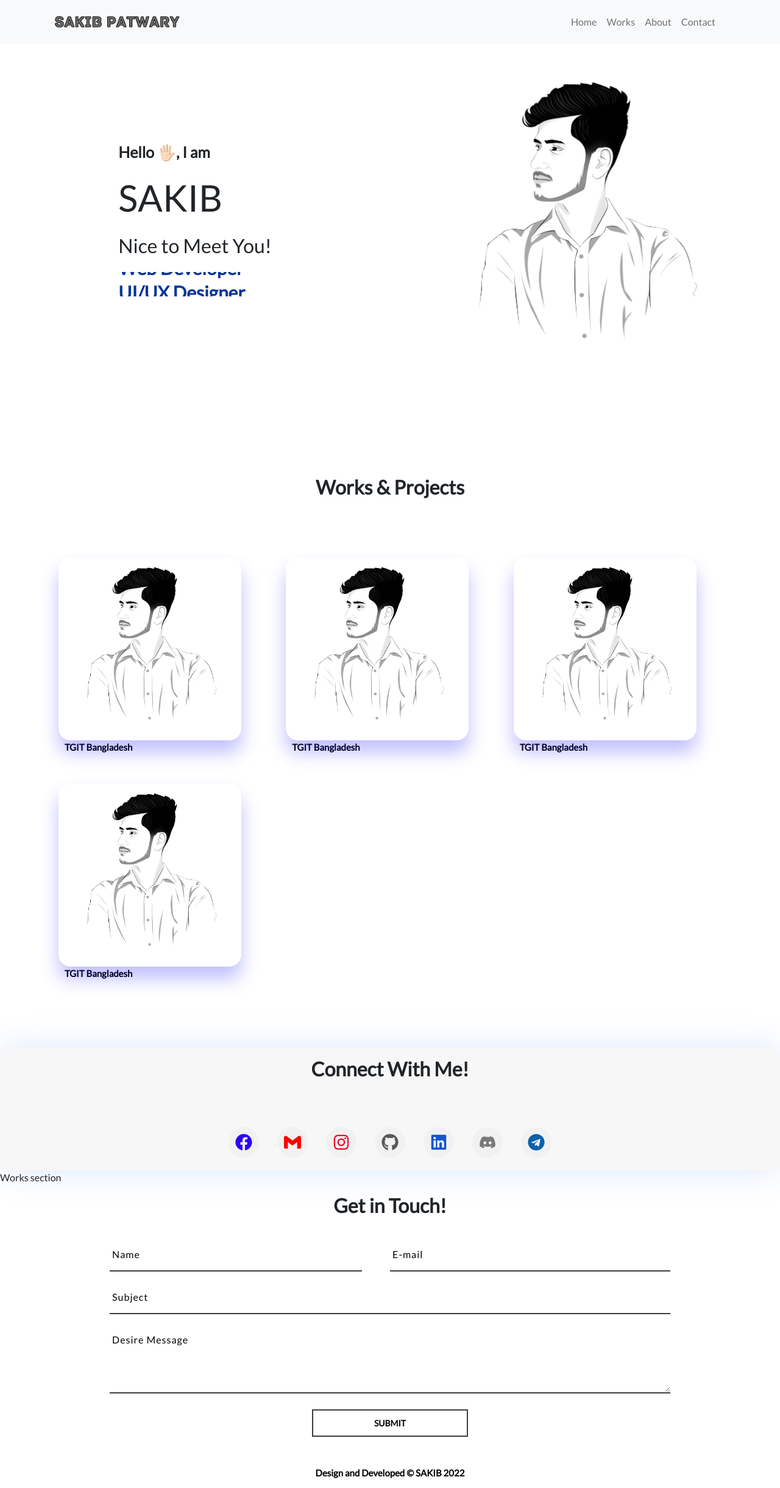
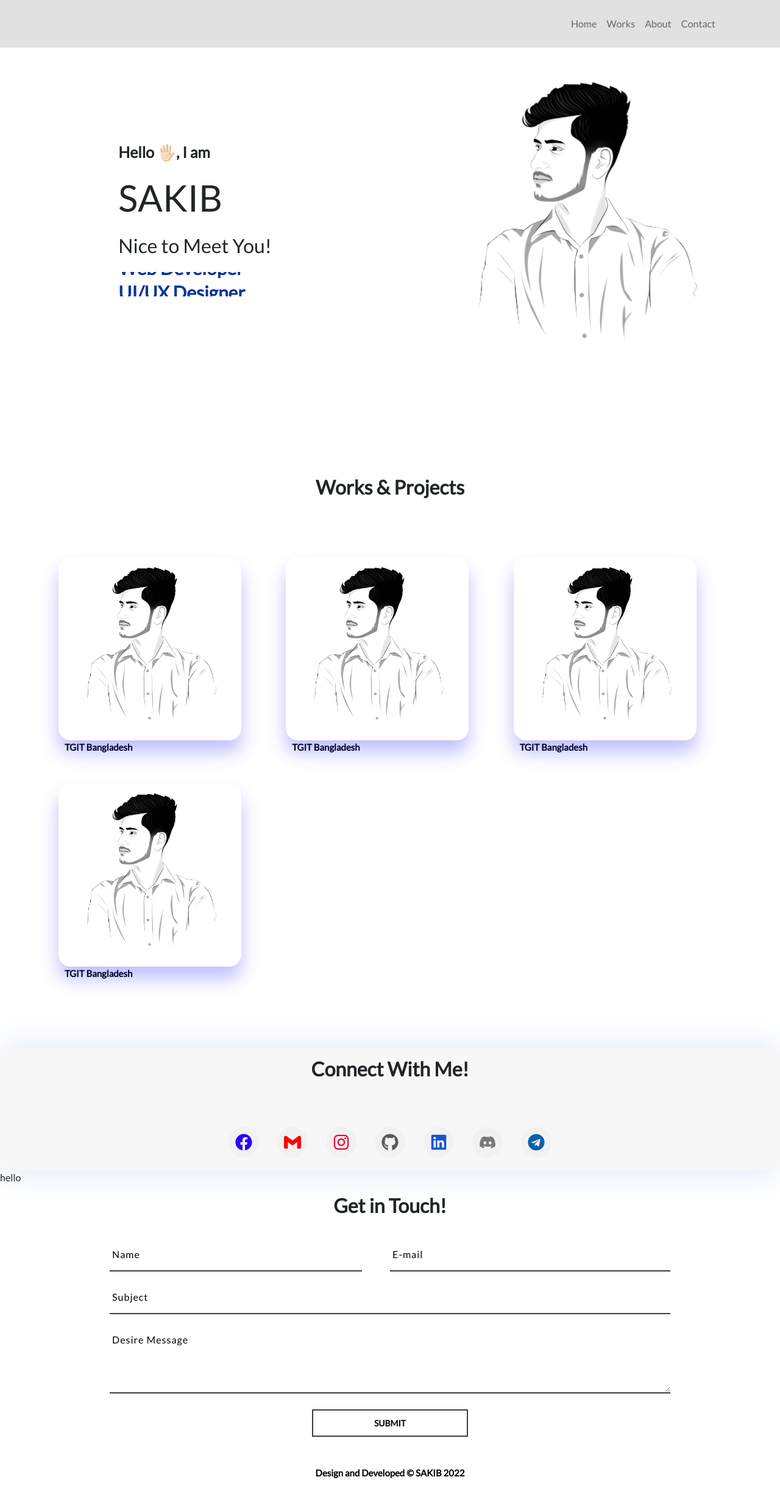
Before and after one commit to SakibPatwary/react_profile, a React (Create React App) app: page / in a window 1280 px wide. Shown: the top 2440 px of the page at 61% size. Built offline with nearby package versions, Linux system fonts and the light colour scheme.

Commit message:
something

```diff
--- a/src/components/Header/Header.js
+++ b/src/components/Header/Header.js
@@ -3,15 +3,15 @@ import Container from 'react-bootstrap/Container';
 import Nav from 'react-bootstrap/Nav';
 import Navbar from 'react-bootstrap/Navbar';
 import Offcanvas from 'react-bootstrap/Offcanvas';
-import logo from '../../img/logo.png'
+import logo from '../../img/logo.gif'
 
 const Header = () => {
   return (
       <>
       {['sm'].map((expand) => (
-        <Navbar key={expand} bg="light" expand={expand} className="mb-3 fixed-top">
+        <Navbar key={expand} style={{backgroundColor:"#E1E1E1"}} expand={expand} className="mb-3 fixed-top">
           <Container>
-            <Navbar.Brand><img style={{maxWidth:'220px', maxHeight:'70px'}} src={logo}/></Navbar.Brand>
+            <Navbar.Brand><img style={{maxWidth:'250px', maxHeight:'100px'}} src={logo}/></Navbar.Brand>
             <Navbar.Toggle aria-controls={`offcanvasNavbar-expand-${expand}`} />
             <Navbar.Offcanvas
               id={`offcanvasNavbar-expand-${expand}`}
--- a/src/components/MyWorks/Works.js
+++ b/src/components/MyWorks/Works.js
@@ -5,9 +5,9 @@ const Works = () => {
 
 
   return (
-    <div class="">
-      Works section
-    </div>
+    <>
+	hello
+	</>
   );
 }
 
```
Also changed, not shown: src/img/logo.gif (added).
